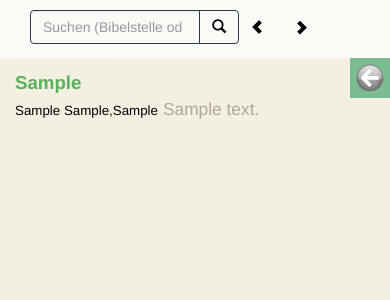
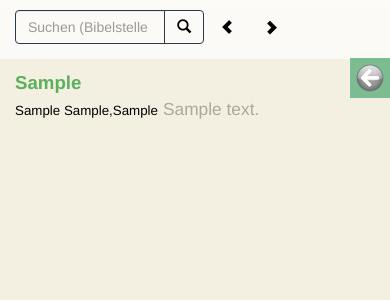
Before and after one commit to strongs-de/strongs, a Django app: template strongs/templates/strongs/search.html in a window 390 px wide. Shown: the top 300 px of the page. Run offline with Django 3.2, Linux system fonts and the light colour scheme; the template is opened without the code that fills it: most values are stand-ins (such as "Sample title", 1, 10 or a date in 2020); parts of the project's set-up code (start-up, migrations or seed data) failed here and were passed over; some libraries are stand-ins or nearby versions.

Commit message:
Transparent sidebar and smaller search field for mobile

```diff
--- a/strongs/static/css/bible.css
+++ b/strongs/static/css/bible.css
@@ -187,11 +187,13 @@ a {
 		margin:0;
 	}
 	#searchId {
-		width: 170px;
+		width: 150px;
 	}
 	.navbar-form {
-		width: 100px;
+		width: 70px;
 		float:left;
+		margin-left:0px;
+		padding-left:0px;
 	}
 	/*.navbar-brand {*/
 		/*padding: 0px !important;*/
```
